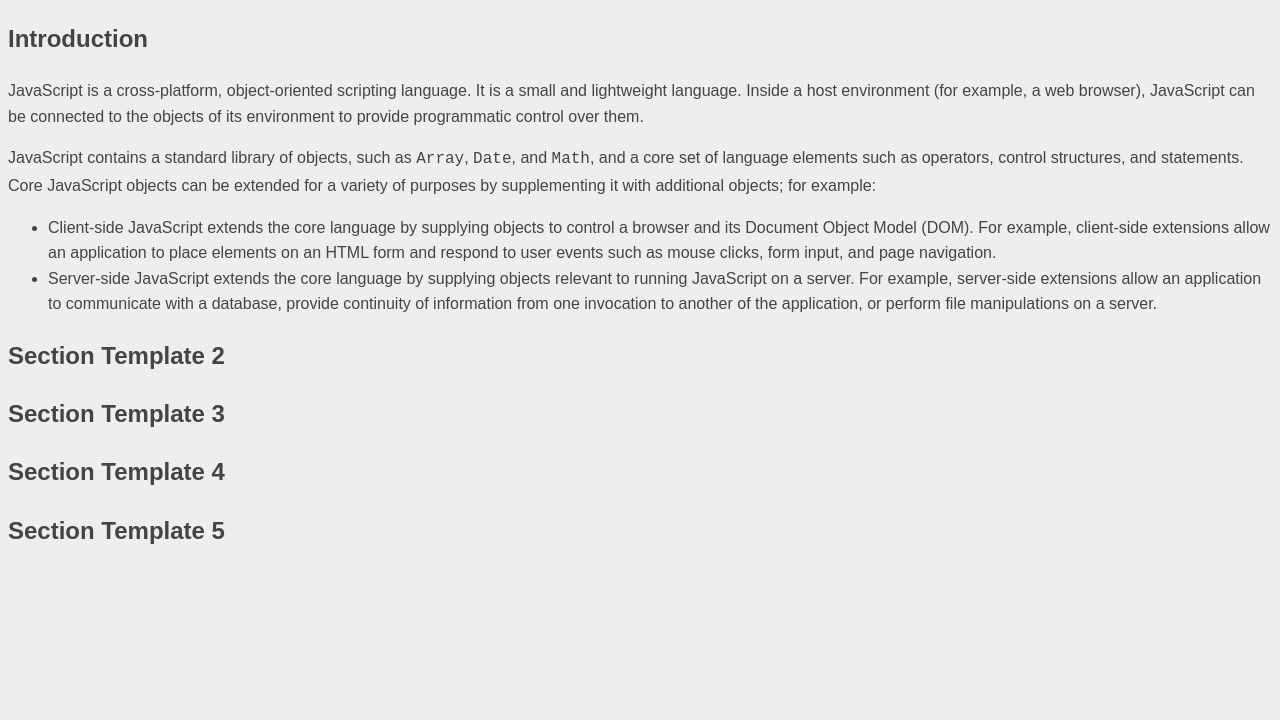
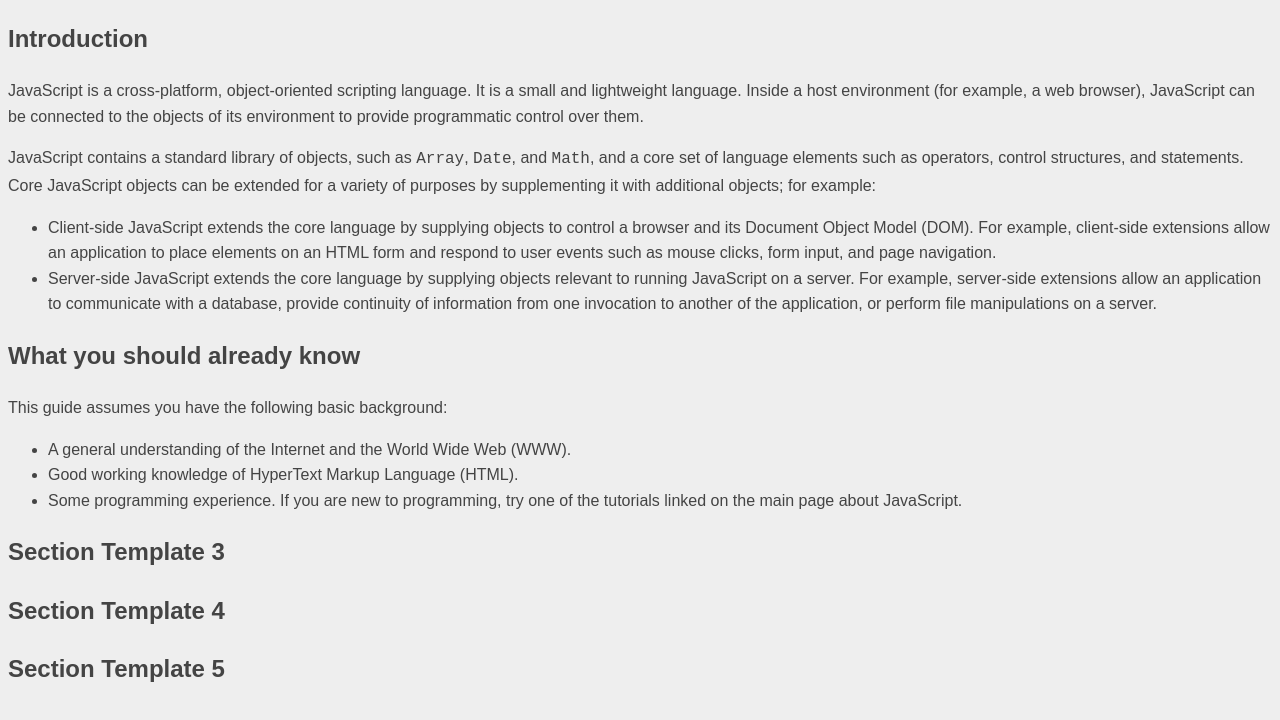
Before and after one commit to kevcomedia/technical-documentation, a website: page src/index.html in a window 1280 px wide. Drawn offline with Linux system fonts and the light colour scheme.

Commit message:
Write prerequisites section

```diff
--- a/src/index.html
+++ b/src/index.html
@@ -20,9 +20,19 @@
         <li class="list__item">Server-side JavaScript extends the core language by supplying objects relevant to running JavaScript on a server. For example, server-side extensions allow an application to communicate with a database, provide continuity of information from one invocation to another of the application, or perform file manipulations on a server.</li>
       </ul>
     </section>
-    <section class="main-section" id="Section_Template_2">
-      <header><h2>Section Template 2</h2></header>
+
+    <section class="main-section" id="What_you_should_already_know">
+      <header class="main-section__header">
+        <h2 class="main-section__heading">What you should already know</h2>
+      </header>
+      <p class="main-section__prose">This guide assumes you have the following basic background:</p>
+      <ul class="list">
+        <li class="list__item">A general understanding of the Internet and the World Wide Web (WWW).</li>
+        <li class="list__item">Good working knowledge of HyperText Markup Language (HTML).</li>
+        <li class="list__item">Some programming experience. If you are new to programming, try one of the tutorials linked on the main page about JavaScript.</li>
+      </ul>
     </section>
+
     <section class="main-section" id="Section_Template_3">
       <header><h2>Section Template 3</h2></header>
     </section>
```
